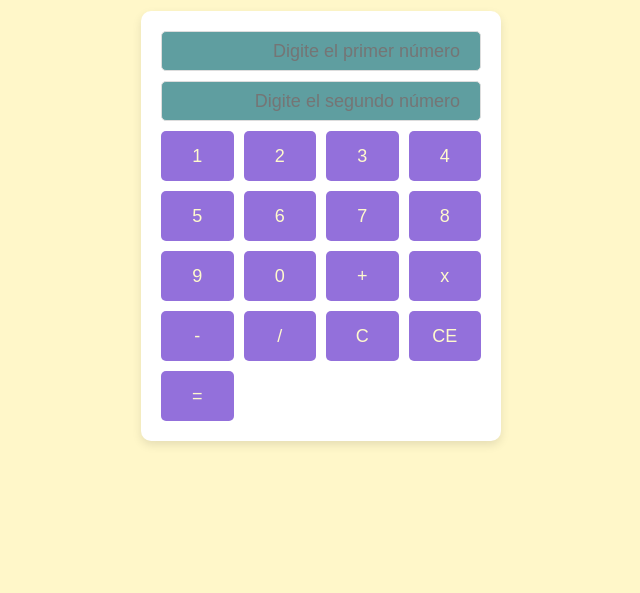
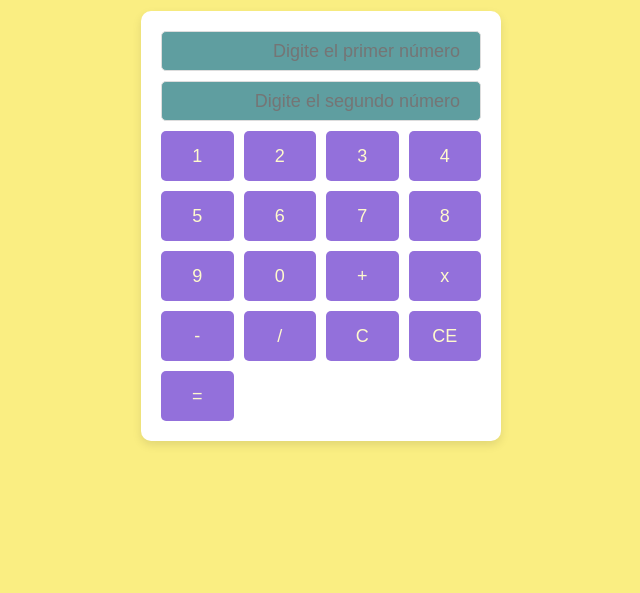
Before and after one commit to Gureneru/CalculadoraXC, a plain HTML site: page index.html in a window 1280 px wide. Shown: the part 207-800 px from the top of the page, without its empty margins (319-959 px from the left). Drawn offline with Linux system fonts and the light colour scheme.

Commit message:
Update style.css

```diff
--- a/style.css
+++ b/style.css
@@ -5,7 +5,7 @@ body {
     align-items: center;
     height: 100vh;
     margin: 0;
-	background-color: #fff7c9;
+    background-color: #faee82;
 }
 
 .contenedor {
@@ -31,7 +31,7 @@ h2 {
 
 input {
     background-color: cadetblue;
-	width: 100%;
+    width: 100%;
     height: 40px;
     margin-bottom: 10px;
     text-align: right;
@@ -49,7 +49,7 @@ input {
 }
 
 button {
-	height: 50px;
+    height: 50px;
     font-size: 18px;
     border: none;
     background-color: #007BFF;
```
